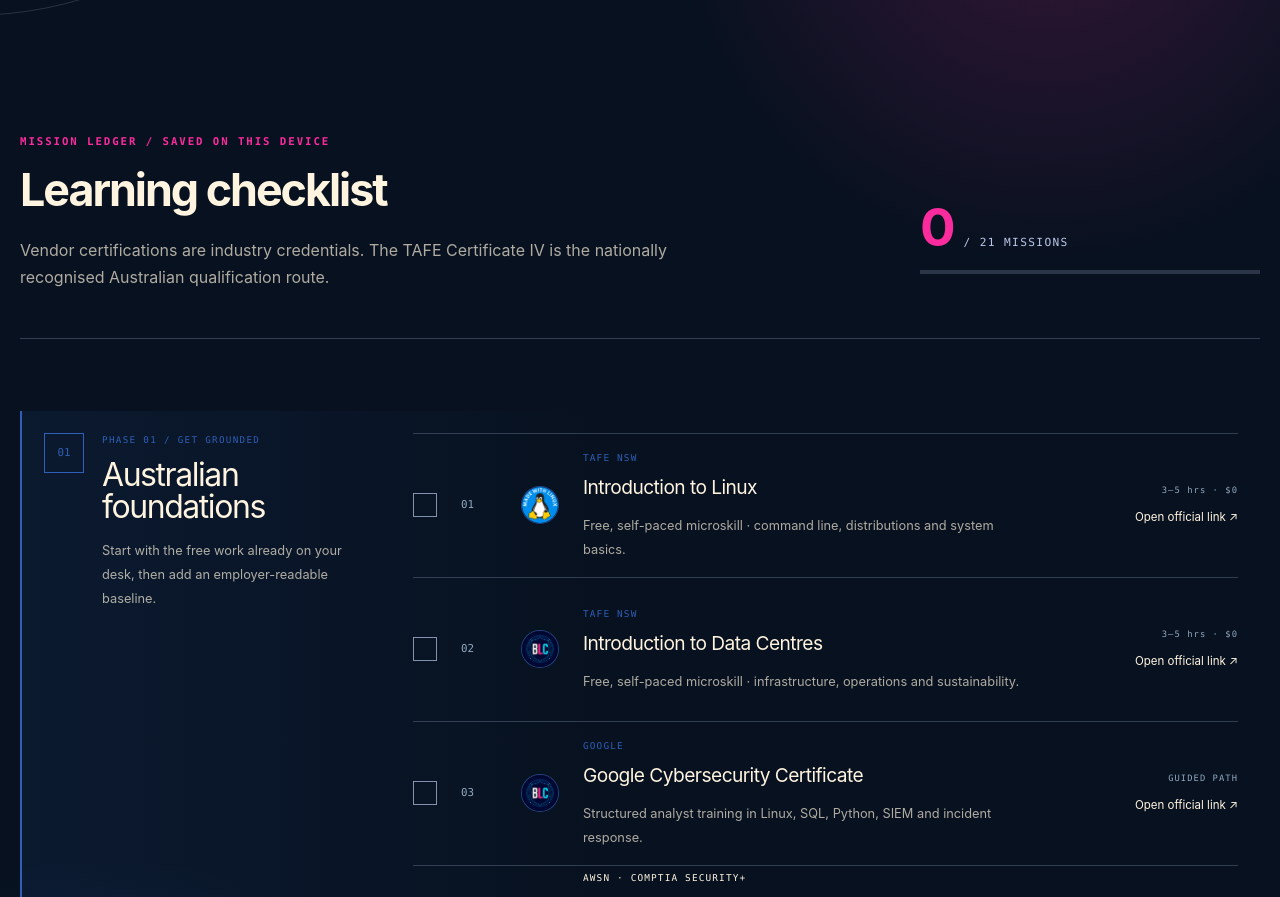
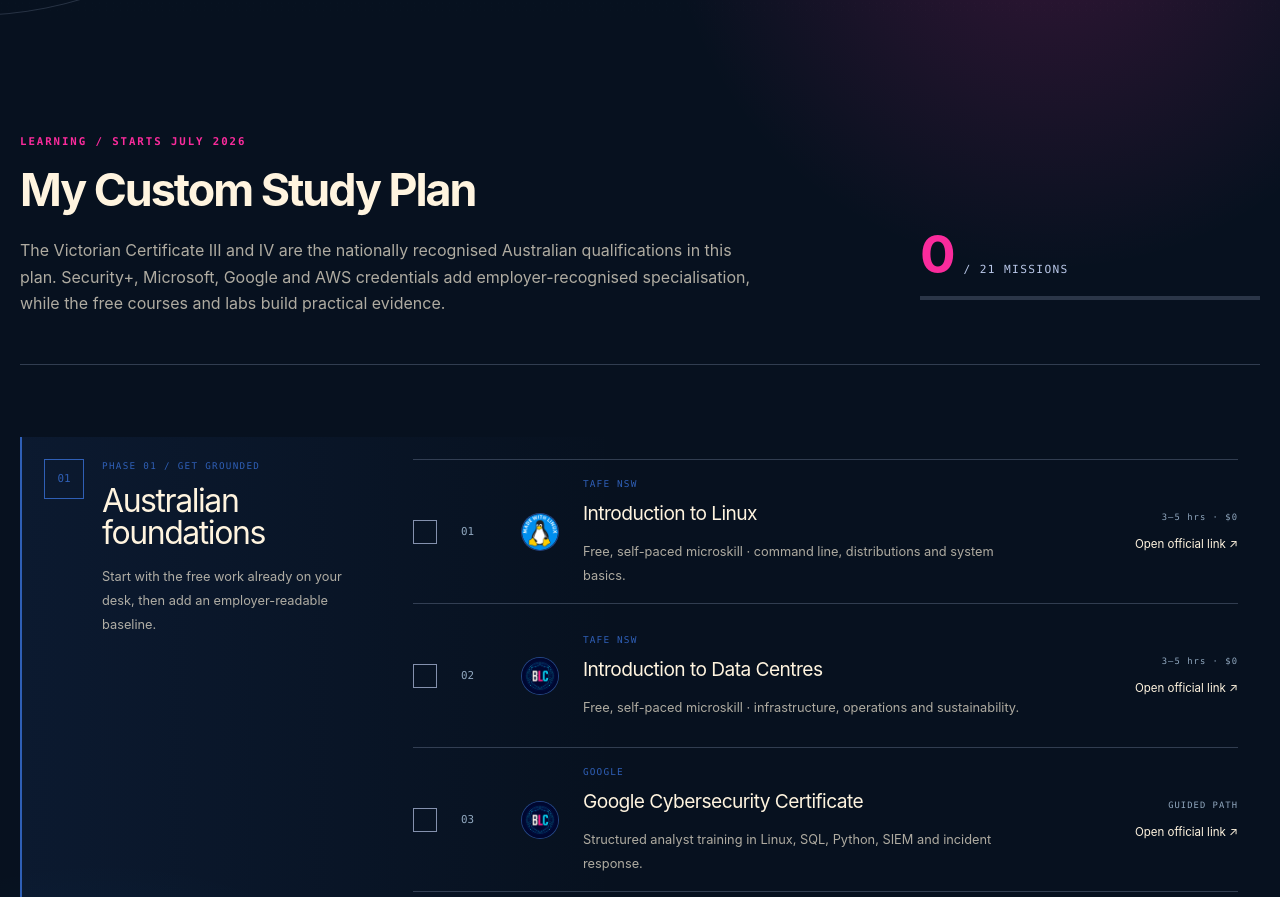
Before and after one commit to bitpixi2/bitpixi-learns-cybersec, a Next.js app: page / in a window 1280 px wide. Shown: the part 783-1680 px from the top of the page. Built offline with nearby package versions, Linux system fonts and the light colour scheme.

Commit message:
Clarify custom study plan heading

```diff
--- a/app/page.tsx
+++ b/app/page.tsx
@@ -438,11 +438,12 @@
       <section className="roadmap" id="roadmap">
         <div className="roadmap-head">
           <div>
-            <p className="eyebrow">MISSION LEDGER / SAVED ON THIS DEVICE</p>
-            <h2>Learning checklist</h2>
+            <p className="eyebrow">LEARNING / STARTS JULY 2026</p>
+            <h2>My Custom Study Plan</h2>
             <p>
-              Vendor certifications are industry credentials. The TAFE Certificate IV is
-              the nationally recognised Australian qualification route.
+              The Victorian Certificate III and IV are the nationally recognised Australian
+              qualifications in this plan. Security+, Microsoft, Google and AWS credentials add
+              employer-recognised specialisation, while the free courses and labs build practical evidence.
             </p>
           </div>
           <div className="progress-block" aria-live="polite">
```
